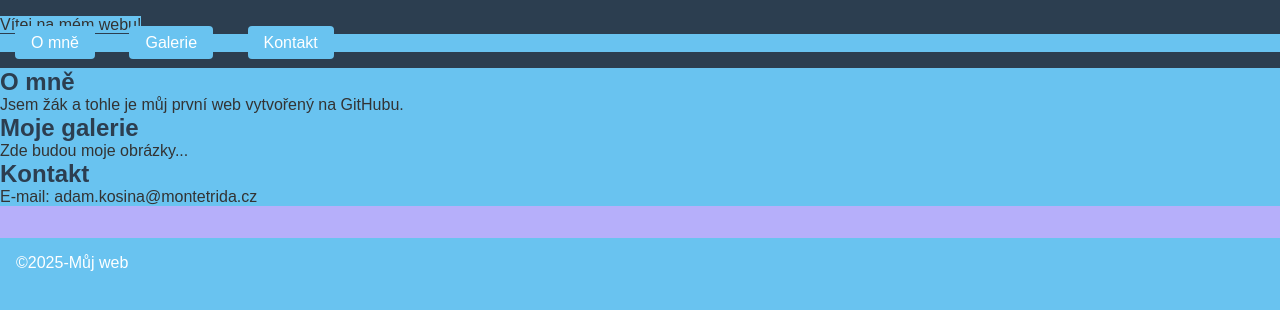
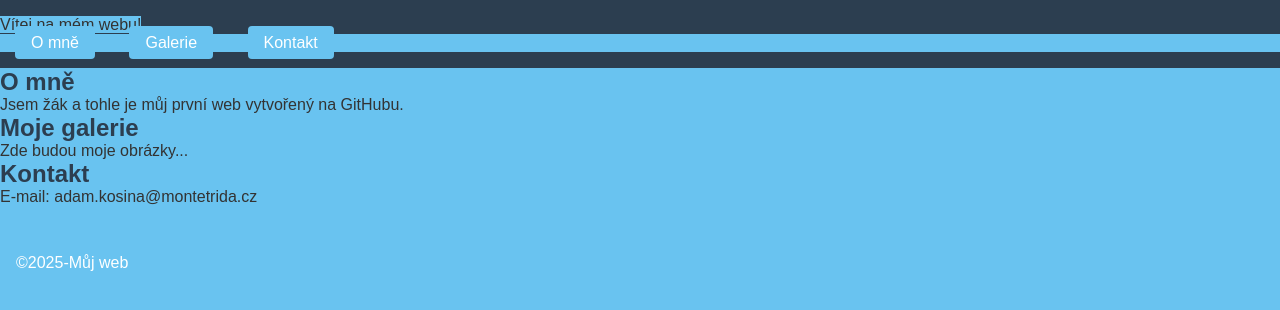
Before and after one commit to adamkosina-png/adamkosina-png.github.io, a plain HTML site: page index.html in a window 1280 px wide. Drawn offline with Linux system fonts and the light colour scheme.

Commit message:
Update style.css

```diff
--- a/style.css
+++ b/style.css
@@ -10,7 +10,7 @@ body {
  font-family: Arial, sans-serif;
  line-heigth: 1.6;
  color: #333;
- background-color: #b6affa;
+ background-color: #69c3f0;
 }
 
 /* Header a navigace */
```
